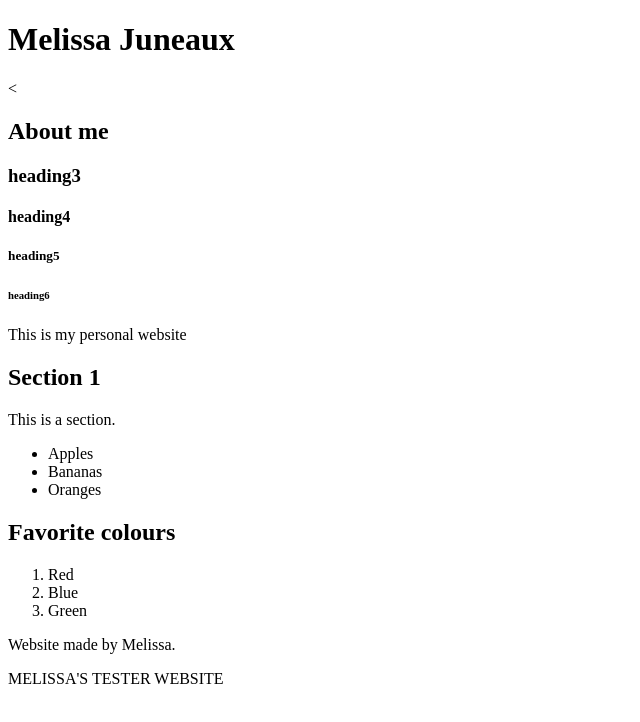
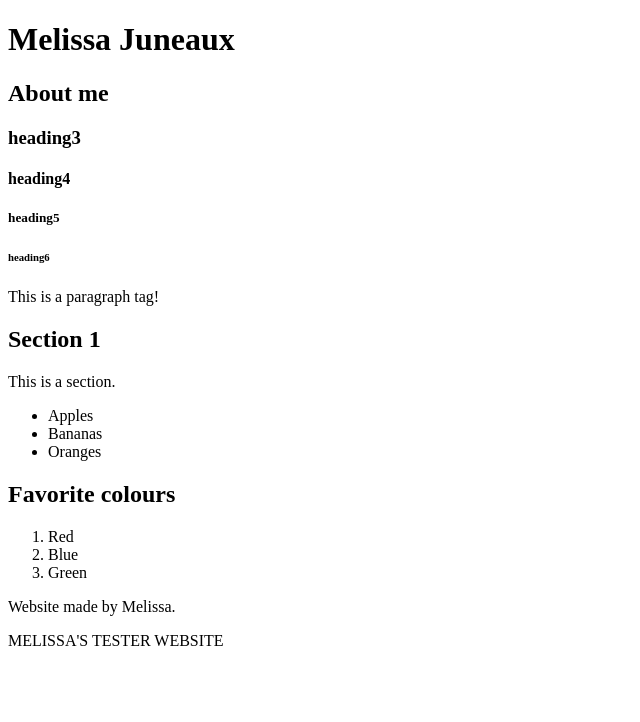
Before and after one commit to melissajuneaux/WEBSITE, a plain HTML site: page index.html in a window 1280 px wide. Shown: the whole page, without its empty margins (0-640 px from the left). Drawn offline with Linux system fonts and the light colour scheme.

Commit message:
Update index.html

```diff
--- a/index.html
+++ b/index.html
@@ -8,13 +8,13 @@
   <!-- Hello there -->
   <!-- TESTING MY FORWARD SLASH, AAYYYEEEE -->
   <header>
-  <h1>Melissa Juneaux</h1>
-  <<h2>About me</h2>
-  <h3>heading3</h3>
-  <h4>heading4</h4>
-  <h5>heading5</h5>
-  <h6>heading6</h6>
-  <p>This is my personal website</p>
+    <h1>Melissa Juneaux</h1>
+    <h2>About me</h2>
+    <h3>heading3</h3>
+    <h4>heading4</h4>
+    <h5>heading5</h5>
+    <h6>heading6</h6>
+    <p>This is a paragraph tag!</p>
   </header>
 
 
```
